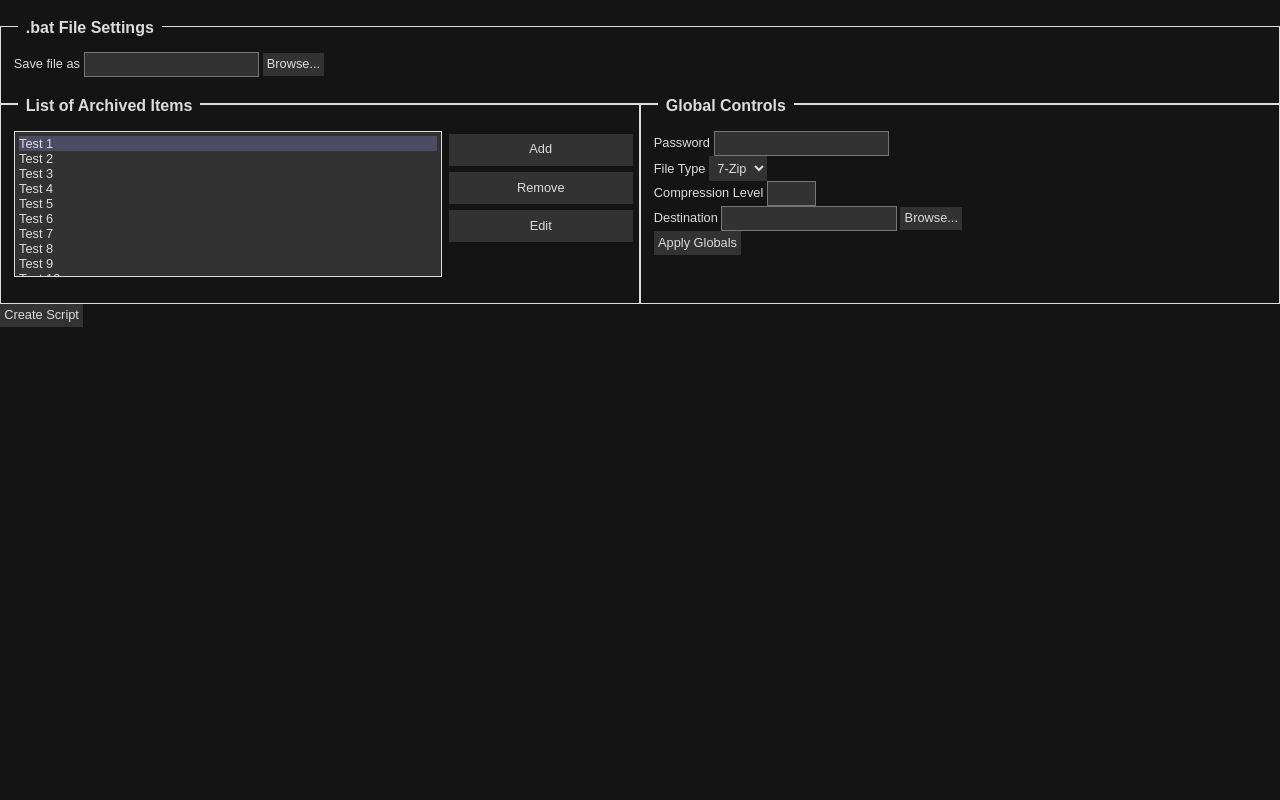
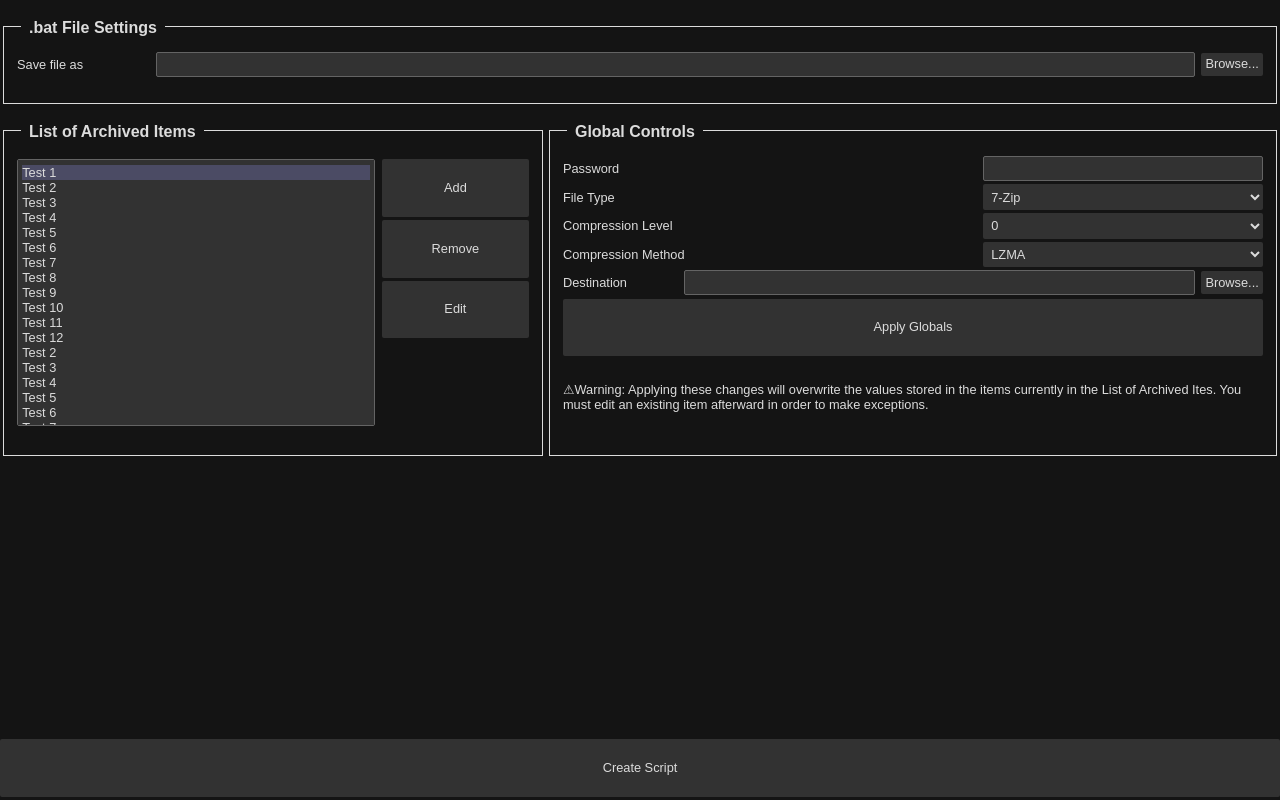
Before and after one commit to Goldenwere/ProjectArchivist_Electron, an Electron app: page index.html in a window 1280 px wide. Drawn offline with Linux system fonts and the light colour scheme.

Commit message:
finished working on appearance of main window

```diff
--- a/dark-theme.css
+++ b/dark-theme.css
@@ -4,18 +4,20 @@ body {
   font-size: 0.8rem;
 }
 
-::-webkit-scrollbar {
-    width: 1em;
-}
-
 ::-webkit-scrollbar-track {
-    border-radius: 10px;
-    background-image: linear-gradient(to left, rgb(30, 30, 30), rgb(10, 10, 10));
+  background-image: linear-gradient(to left, rgb(30, 30, 30), rgb(10, 10, 10));
 }
 
 ::-webkit-scrollbar-thumb {
-    border-radius: 10px;
-    background-image: linear-gradient(to right, rgb(60, 60, 60), rgb(40, 40, 40));
+  background-image: linear-gradient(to right, rgb(60, 60, 60), rgb(40, 40, 40));
+}
+
+::-webkit-scrollbar-thumb:hover {
+  background-image: linear-gradient(to right, rgb(90, 90, 90), rgb(70, 70, 70));
+}
+
+::-webkit-scrollbar-thumb:active {
+  background-image: linear-gradient(to left, rgb(90, 90, 90), rgb(70, 70, 70));
 }
 
 groupbox h1 {
@@ -32,6 +34,7 @@ input:focus, input:hover, input:active, listelem:hover, listelem:active {
 listbox, input[type=text], input[type=number], select, input[type=button] {
   background-color: rgb(50, 50, 50);
   color: rgb(220, 220, 220);
+  border-color: rgb(100, 100, 100);
 }
 
 .selected, input[type=text]:focus, input[type=button]:active {
--- a/index.css
+++ b/index.css
@@ -10,6 +10,10 @@
   display: block;
 }
 
+#Group_ListItems {
+  max-width: 40%;
+}
+
 #Group_ListItems .controls {
   display: flex;
 }
@@ -20,20 +24,68 @@
 }
 
 #List_ListItems_ArchivedItems {
-  height: 8.5rem;
+  height: 16rem;
   overflow-y: scroll;
 }
 
 #Section_ListItems_Buttons {
   flex: 0 1 40%;
+  margin-left: 0.5em;
 }
 
 #Section_ListItems_Buttons * * {
   width: 100%;
-  height: 2.5em;
-  margin: 0.25em 0 0.25em 0.5em;
+  height: 4.5em;
 }
 
 #Group_GlobalControls .controls {
   display: block;
 }
+
+#Control_FileSettings_SavePath,
+#Control_GlobalControls_Password,
+#Control_GlobalControls_Destination,
+#Control_GlobalControls_CompressionLevel,
+#Control_GlobalControls_CompressionMethod,
+#Control_GlobalControls_FileType {
+  display: flex;
+  justify-content: space-between;
+  align-items: center;
+}
+
+#Control_GlobalControls_Password label,
+#Control_GlobalControls_CompressionLevel label,
+#Control_GlobalControls_CompressionMethod label,
+#Control_GlobalControls_FileType label {
+  flex: 1 0 60%;
+}
+
+#Control_GlobalControls_Password select,
+#Control_GlobalControls_CompressionLevel select,
+#Control_GlobalControls_CompressionMethod select,
+#Control_GlobalControls_FileType select {
+  flex: 0 1 50%;
+}
+
+#Control_GlobalControls_Destination label, #Control_GlobalControls_Destination input[type=text],
+#Control_FileSettings_SavePath label, #Control_FileSettings_SavePath input[type=text] {
+  margin-right: 0.5em;
+}
+
+#Control_GlobalControls_Destination label, #Control_FileSettings_SavePath label {
+  flex: 1 1 10rem;
+}
+
+#Section_Functions {
+  position: fixed;
+  bottom: 0;
+}
+
+#Section_Functions * {
+  width: 100%;
+}
+
+#Button_GlobalControls_ApplyGlobals, #Button_Archiving_CreateScript {
+  width: 100%;
+  height: 4.5em;
+}
--- a/index.html
+++ b/index.html
@@ -41,6 +41,17 @@
               <listelem>Test 10</listelem>
               <listelem>Test 11</listelem>
               <listelem>Test 12</listelem>
+              <listelem>Test 2</listelem>
+              <listelem>Test 3</listelem>
+              <listelem>Test 4</listelem>
+              <listelem>Test 5</listelem>
+              <listelem>Test 6</listelem>
+              <listelem>Test 7</listelem>
+              <listelem>Test 8</listelem>
+              <listelem>Test 9</listelem>
+              <listelem>Test 10</listelem>
+              <listelem>Test 11</listelem>
+              <listelem>Test 12</listelem>
             </listbox>
           </control>
           <section id="Section_ListItems_Buttons">
@@ -65,8 +76,28 @@
             </select>
           </control>
           <control id="Control_GlobalControls_CompressionLevel">
-            <label for="Numeric_GlobalControls_CompressionLevel" id="Label_GlobalControls_CompressionLevel">Compression Level</label>
-            <input type="number" id="Numeric_GlobalControls_CompressionLevel" name="Numeric_GlobalControls_CompressionLevel" min="0" max="9"/>
+            <label for="Dropdown_GlobalControls_CompressionLevel" id="Label_GlobalControls_CompressionLevel">Compression Level</label>
+            <select id="Dropdown_GlobalControls_CompressionLevel">
+              <option value="0">0</option>
+              <option value="1">1</option>
+              <option value="2">2</option>
+              <option value="3">3</option>
+              <option value="4">4</option>
+              <option value="5">5</option>
+              <option value="6">6</option>
+              <option value="7">7</option>
+              <option value="8">8</option>
+              <option value="9">9</option>
+            </select>
+          </control>
+          <control id="Control_GlobalControls_CompressionMethod">
+            <label for="Dropdown_GlobalControls_CompressionMethod" id="Label_GlobalControls_CompressionMethod">Compression Method</label>
+            <select id="Dropdown_GlobalControls_CompressionMethod">
+              <option value="LZMA">LZMA</option>
+              <option value="LZMA2">LZMA2</option>
+              <option value="PPMd">PPMd</option>
+              <option value="BZip2">BZip2</option>
+            </select>
           </control>
           <control id="Control_GlobalControls_Destination">
             <label for="Field_GlobalControls_Destination" id="Label_GlobalControls_Destination">Destination</label>
@@ -77,6 +108,7 @@
             <input type="button" value="Apply Globals" id="Button_GlobalControls_ApplyGlobals"/>
           </control>
         </section>
+        <p>⚠Warning: Applying these changes will overwrite the values stored in the items currently in the List of Archived Ites. You must edit an existing item afterward in order to make exceptions.</p>
       </groupbox>
     </section>
     <section id="Section_Functions" class="flex-section">
--- a/main.js
+++ b/main.js
@@ -7,8 +7,8 @@ const window = require('electron-window')
 app.on('ready', () => {
   const mainWindow = window.createWindow({
     backgroundColor: "#141414",
-    width: 600,
-    height: 500,
+    width: 620,
+    height: 580,
     webPreferences: {
       webSecurity: true,
       nodeIntegration: true
--- a/standard.css
+++ b/standard.css
@@ -1,5 +1,9 @@
 html {
   font: caption;
+}
+
+::-webkit-scrollbar {
+    width: 1em;
 }
 
 .flex-section {
@@ -11,11 +15,20 @@ html {
   margin-top: 2em;
 }
 
+.flex-section {
+  margin-bottom: 2em;
+}
+
+.flex-section:last-of-type {
+  margin-bottom: 0;
+}
+
 groupbox {
   flex: 1 1 20%;
   border-style: solid;
   border-width: 1px;
   padding: 0 1em ;
+  margin: 0 0.25em;
 }
 
 groupbox h1 {
@@ -32,17 +45,19 @@ groupbox .controls {
 
 control {
   display: block;
+  margin: 0.25em 0;
 }
 
 listbox, listelem {
   display: block;
 }
 
-listbox, input[type=button], input[type=text], input[type=number], select {
+listbox, input[type=button], input[type=text], select, ::-webkit-scrollbar-track, ::-webkit-scrollbar-thumb {
   padding: 0.33em;
+  border-radius: 2px;
 }
 
-listbox, input[type=text], input[type=number] {
+listbox, input[type=text] {
   border-style: solid !important;
   border-width: 1px;
 }
@@ -50,3 +65,7 @@ listbox, input[type=text], input[type=number] {
 select, input[type=button] {
   border-style: none;
 }
+
+select, input[type=text] {
+  width: 100%;
+}
```
